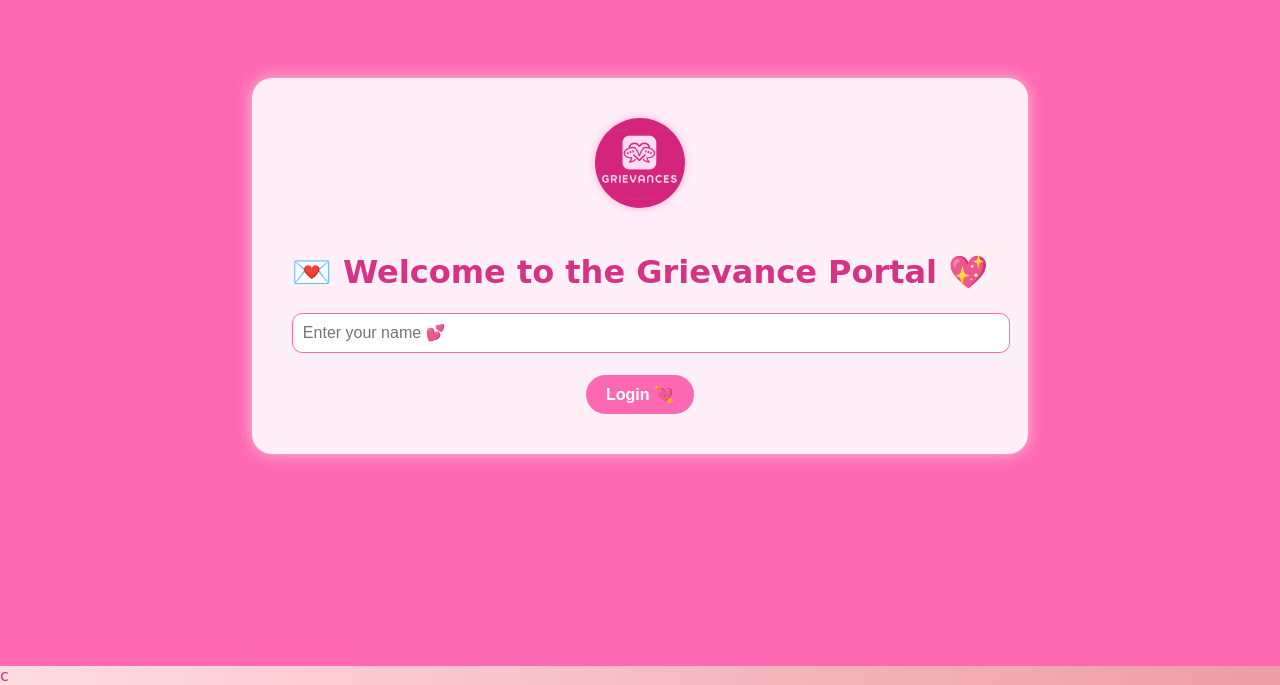
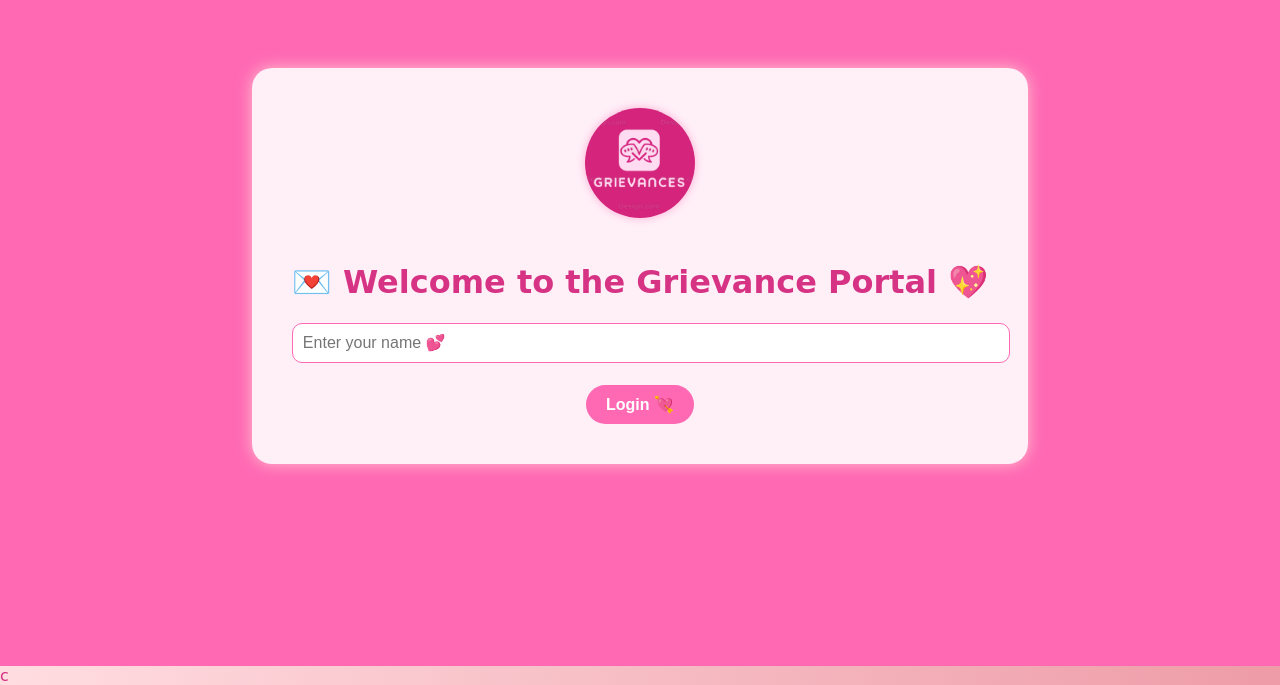
Before and after one commit to JamanRain/Grievances-frontend, a React (Create React App) app: page / in a window 1280 px wide. Shown: the part 134-819 px from the top of the page. Built offline with nearby package versions, Linux system fonts and the light colour scheme.

Commit message:
Update LoginPage.css

```diff
--- a/src/pages/LoginPage.css
+++ b/src/pages/LoginPage.css
@@ -48,14 +48,15 @@ button:hover {
   border-radius: 15px;
 }
 .login-logo {
-  width: 90px;             /* Slightly larger */
-  height: 90px;
-  border-radius: 50%;      /* Circular */
+  width: 110px;             /* Increased size */
+  height: 110px;
+  border-radius: 50%;       /* Keeps it circular */
   object-fit: cover;
   margin-bottom: 20px;
   box-shadow: 0 0 8px rgba(255, 105, 180, 0.5); /* Soft pink glow */
   animation: pop 0.6s ease;
 }
+
 @keyframes pop {
   0% {
     transform: scale(0.5);
```
